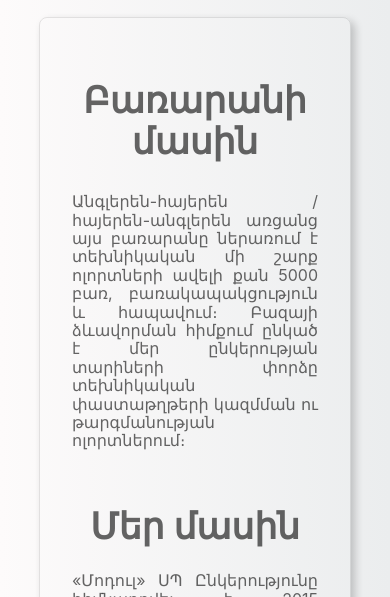
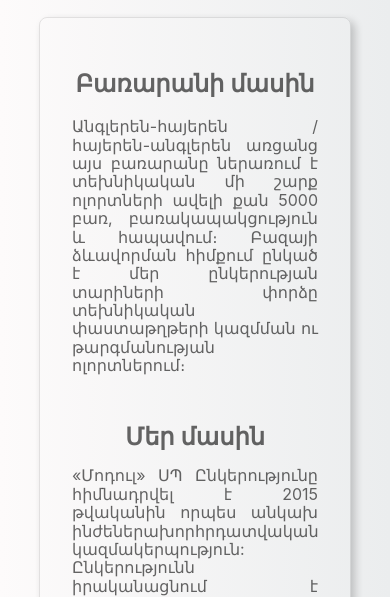
Before and after one commit to vagison/modul-dict, a React (Create React App) app: page / in a window 390 px wide. Both pictures are taken after a click on the element "Բառարանի մասին". Shown: the part 194-791 px from the top of the page. Built offline with nearby package versions, Linux system fonts and the light colour scheme.

Commit message:
Fixing CSS error on small screens

```diff
--- a/src/components/AboutUs/AboutUs.js
+++ b/src/components/AboutUs/AboutUs.js
@@ -22,11 +22,11 @@ class AboutUs extends React.Component {
       <article className="br3 pa0 pa3-ns ba b--black-10 mv2 w-80 w-80-m w-60-l mw8 shadow-5 center aboutUsBox">
         <main className="pa4 center black-60">
           <div className="pb3 contentBox">
-            <h2 className="f1-ns f2 fw6">{aboutProjectTitle}</h2>
+            <h2 className="f1-ns f3 fw6">{aboutProjectTitle}</h2>
             <p className="content">{aboutProjectContent}</p>
           </div>
           <div className="contentBox">
-            <h1 className="f2 fw6">{aboutUsTitle}</h1>
+            <h1 className="f2-ns f3 fw6">{aboutUsTitle}</h1>
             <p className="content">{aboutUsContent}</p>
           </div>
         </main>
```
